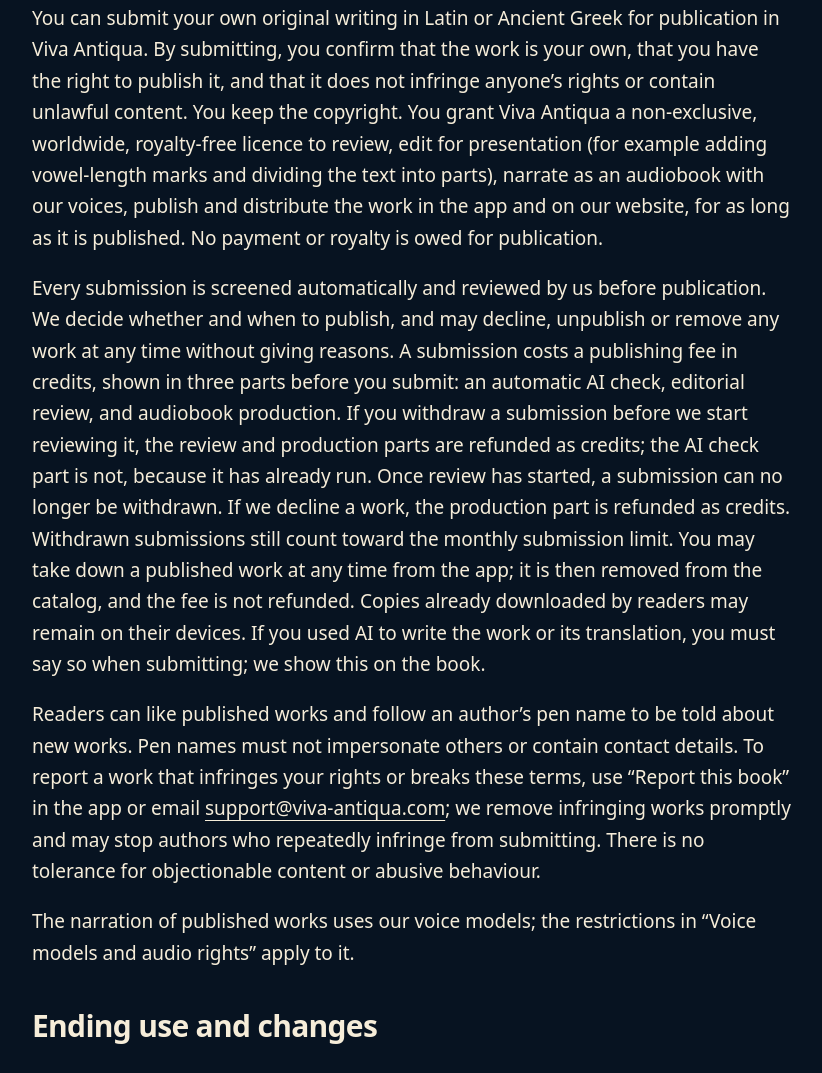
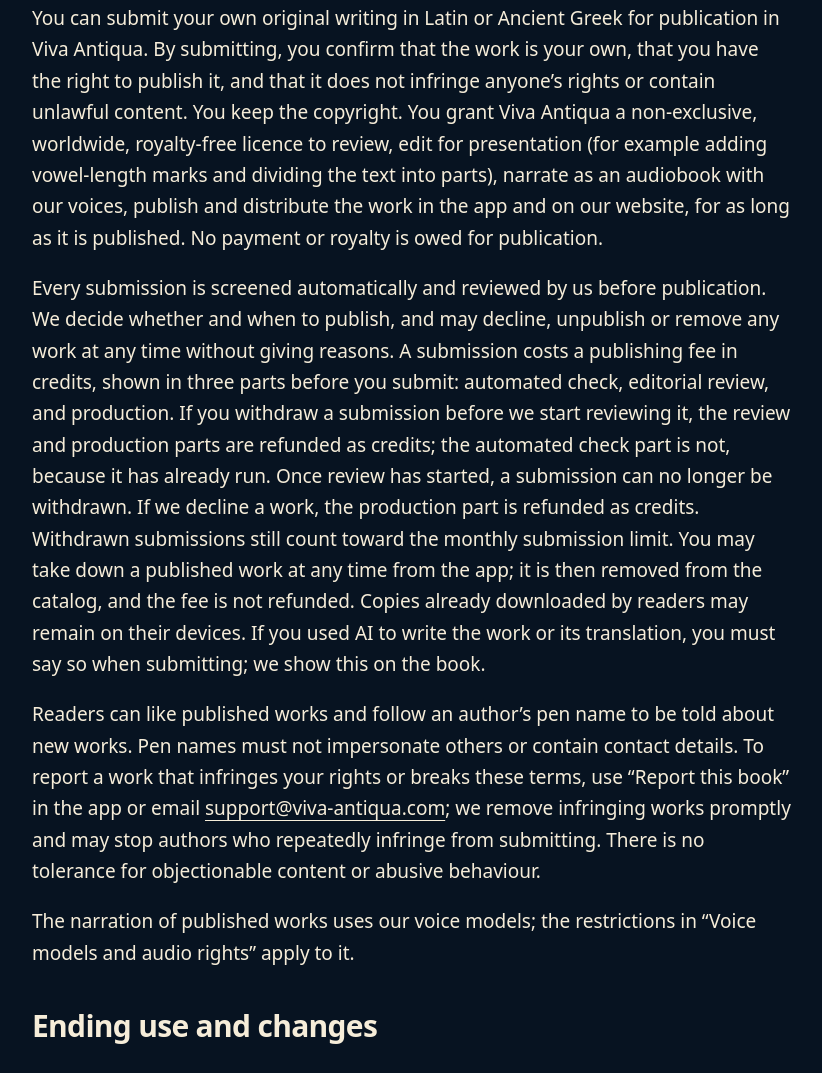
Before and after one commit to shawnlee222/viva-antiqua, a plain HTML site: page terms/index.html in a window 1280 px wide. Shown: the part 3243-4316 px from the top of the page, without its empty margins (228-1050 px from the left). Drawn offline with Linux system fonts and the light colour scheme.

Commit message:
Terms: name the Open fee parts automated check, editorial review, production
Co-Authored-By: Claude Opus 5.5 <noreply@anthropic.com>

```diff
--- a/terms/index.html
+++ b/terms/index.html
@@ -25,7 +25,7 @@
 <p>To protect our recordings, sharing is currently offered only to accounts we invite, and is limited in how often and how much can be shared. We may change these limits, or limit, pause or withdraw sharing for an account or for everyone, at any time and without notice. External platforms have their own account, content and audience rules. Review your selected content and destination before transferring it. Availability depends on platform permissions and approvals. You are responsible for having the rights to share the material.</p>
 <h2 id="open">Viva Antiqua Open: publishing your writing</h2>
 <p>You can submit your own original writing in Latin or Ancient Greek for publication in Viva Antiqua. By submitting, you confirm that the work is your own, that you have the right to publish it, and that it does not infringe anyone’s rights or contain unlawful content. You keep the copyright. You grant Viva Antiqua a non-exclusive, worldwide, royalty-free licence to review, edit for presentation (for example adding vowel-length marks and dividing the text into parts), narrate as an audiobook with our voices, publish and distribute the work in the app and on our website, for as long as it is published. No payment or royalty is owed for publication.</p>
-<p>Every submission is screened automatically and reviewed by us before publication. We decide whether and when to publish, and may decline, unpublish or remove any work at any time without giving reasons. A submission costs a publishing fee in credits, shown in three parts before you submit: an automatic AI check, editorial review, and audiobook production. If you withdraw a submission before we start reviewing it, the review and production parts are refunded as credits; the AI check part is not, because it has already run. Once review has started, a submission can no longer be withdrawn. If we decline a work, the production part is refunded as credits. Withdrawn submissions still count toward the monthly submission limit. You may take down a published work at any time from the app; it is then removed from the catalog, and the fee is not refunded. Copies already downloaded by readers may remain on their devices. If you used AI to write the work or its translation, you must say so when submitting; we show this on the book.</p>
+<p>Every submission is screened automatically and reviewed by us before publication. We decide whether and when to publish, and may decline, unpublish or remove any work at any time without giving reasons. A submission costs a publishing fee in credits, shown in three parts before you submit: automated check, editorial review, and production. If you withdraw a submission before we start reviewing it, the review and production parts are refunded as credits; the automated check part is not, because it has already run. Once review has started, a submission can no longer be withdrawn. If we decline a work, the production part is refunded as credits. Withdrawn submissions still count toward the monthly submission limit. You may take down a published work at any time from the app; it is then removed from the catalog, and the fee is not refunded. Copies already downloaded by readers may remain on their devices. If you used AI to write the work or its translation, you must say so when submitting; we show this on the book.</p>
 <p>Readers can like published works and follow an author’s pen name to be told about new works. Pen names must not impersonate others or contain contact details. To report a work that infringes your rights or breaks these terms, use “Report this book” in the app or email <a href="mailto:support@viva-antiqua.com">support@viva-antiqua.com</a>; we remove infringing works promptly and may stop authors who repeatedly infringe from submitting. There is no tolerance for objectionable content or abusive behaviour.</p>
 <p>The narration of published works uses our voice models; the restrictions in “Voice models and audio rights” apply to it.</p>
 <h2>Ending use and changes</h2>
```
